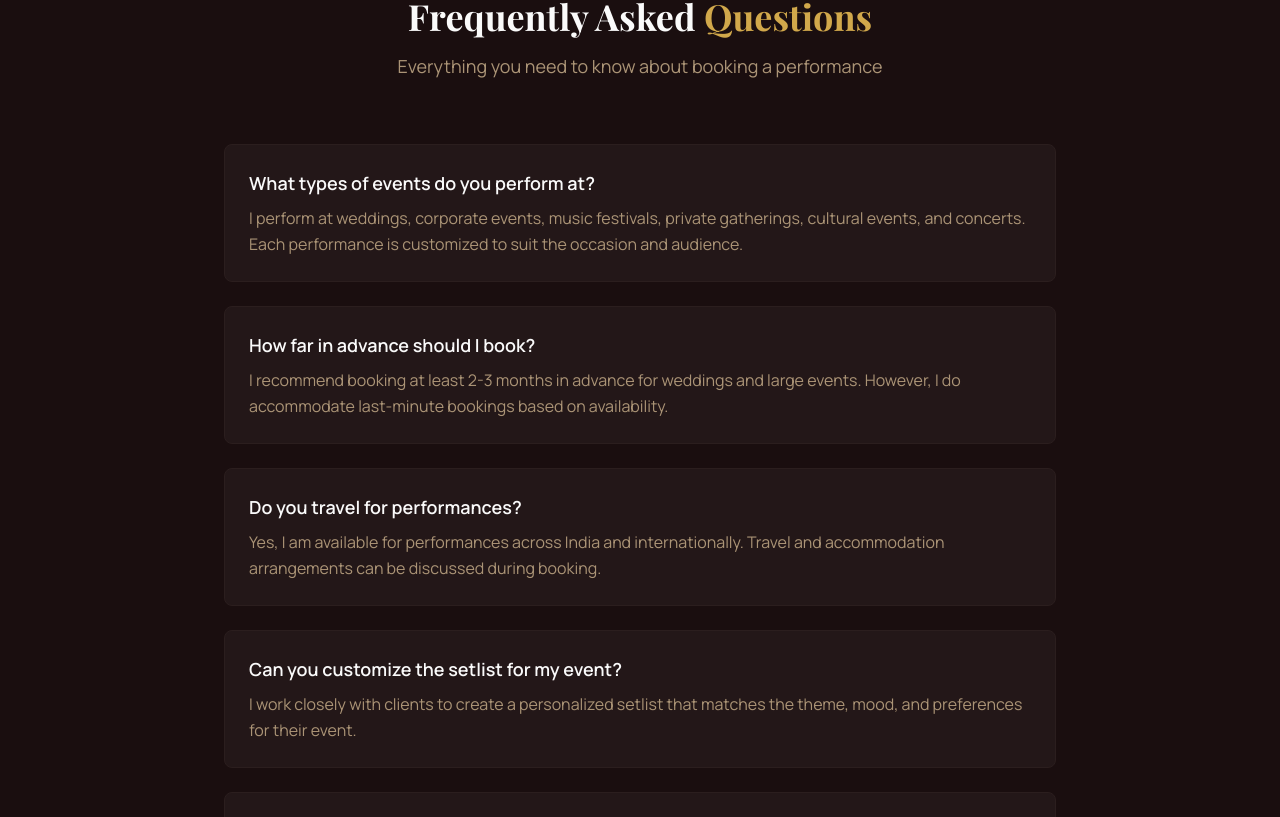
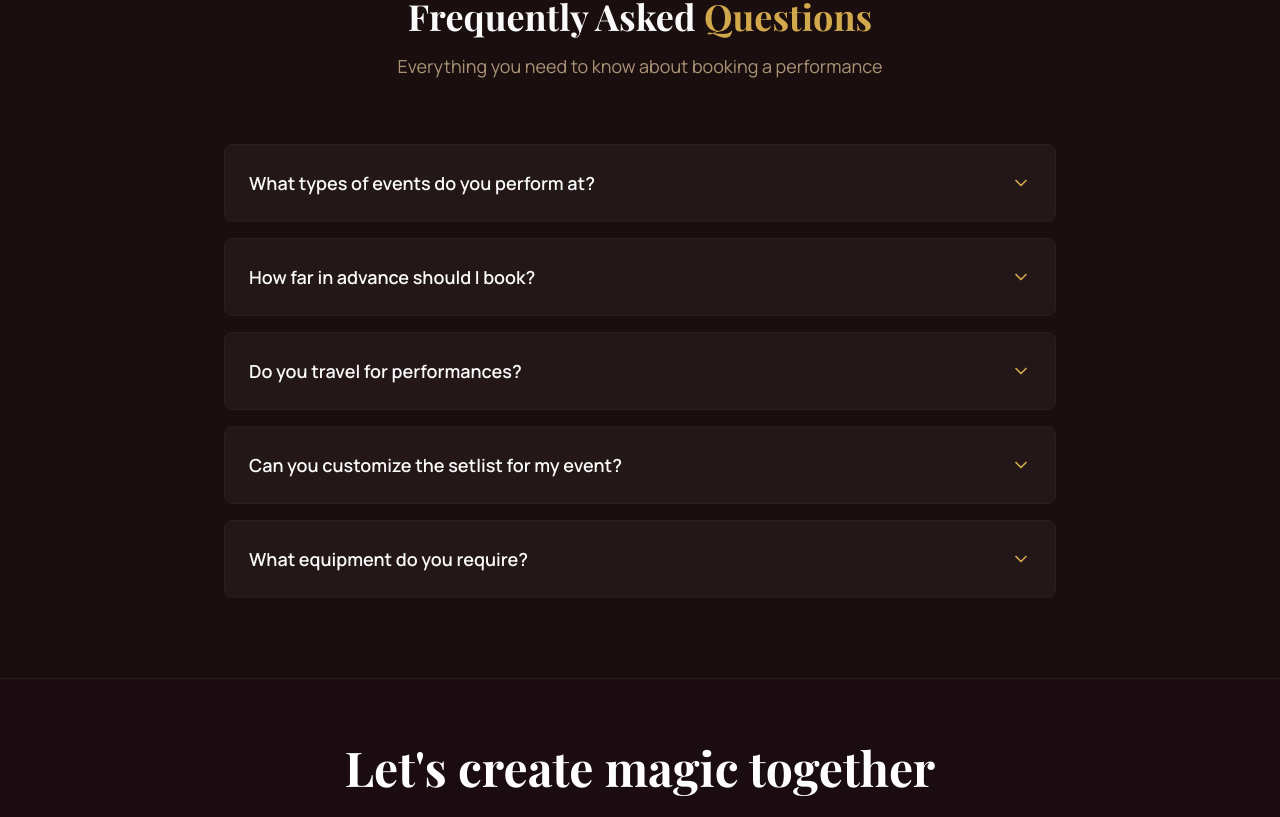
Before and after one commit to jeevijay-developers/surendra-sir-portfolio, a Next.js app: page /contact in a window 1280 px wide. Shown: the part 1443-2260 px from the top of the page. Built offline with nearby package versions, Linux system fonts and the light colour scheme; a web font is replaced by a local one.

Commit message:
Added Acoordian feature in FAQ section

```diff
--- a/app/contact/ContactClientPage.tsx
+++ b/app/contact/ContactClientPage.tsx
@@ -2,7 +2,7 @@
 
 import type React from "react"
 import { useState } from "react"
-import { Mail, Phone, MapPin, Calendar, Send } from "lucide-react"
+import { Mail, Phone, MapPin, Calendar, Send, ChevronDown } from "lucide-react"
 
 export default function ContactClientPage() {
   const [formData, setFormData] = useState({
@@ -13,6 +13,11 @@ export default function ContactClientPage() {
     eventDate: "",
     message: "",
   })
+  const [openFaq, setOpenFaq] = useState<number | null>(null)
+
+  const toggleFaq = (index: number) => {
+    setOpenFaq(openFaq === index ? null : index)
+  }
 
   const handleSubmit = (e: React.FormEvent) => {
     e.preventDefault()
@@ -255,7 +260,7 @@ export default function ContactClientPage() {
             <p className="text-lg text-muted">Everything you need to know about booking a performance</p>
           </div>
 
-          <div className="space-y-6">
+          <div className="space-y-4">
             {[
               {
                 question: "What types of events do you perform at?",
@@ -283,9 +288,30 @@ export default function ContactClientPage() {
                   "I typically need a sound system, microphones, and proper lighting. For larger events, we can coordinate with your technical team to ensure the best setup.",
               },
             ].map((faq, index) => (
-              <div key={index} className="bg-surface-elevated p-6 rounded-lg border border-border">
-                <h3 className="text-lg font-semibold text-foreground mb-2">{faq.question}</h3>
-                <p className="text-muted leading-relaxed">{faq.answer}</p>
+              <div
+                key={index}
+                className="bg-surface-elevated rounded-lg border border-border overflow-hidden transition-all duration-300"
+              >
+                <button
+                  onClick={() => toggleFaq(index)}
+                  className="w-full flex items-center justify-between p-6 text-left hover:bg-foreground/5 transition-colors"
+                >
+                  <h3 className="text-lg font-semibold text-foreground pr-4">{faq.question}</h3>
+                  <ChevronDown
+                    className={`w-5 h-5 text-accent flex-shrink-0 transition-transform duration-300 ${
+                      openFaq === index ? 'rotate-180' : ''
+                    }`}
+                  />
+                </button>
+                <div
+                  className={`grid transition-all duration-300 ease-in-out ${
+                    openFaq === index ? 'grid-rows-[1fr] opacity-100' : 'grid-rows-[0fr] opacity-0'
+                  }`}
+                >
+                  <div className="overflow-hidden">
+                    <p className="px-6 pb-6 text-muted leading-relaxed">{faq.answer}</p>
+                  </div>
+                </div>
               </div>
             ))}
           </div>
```
